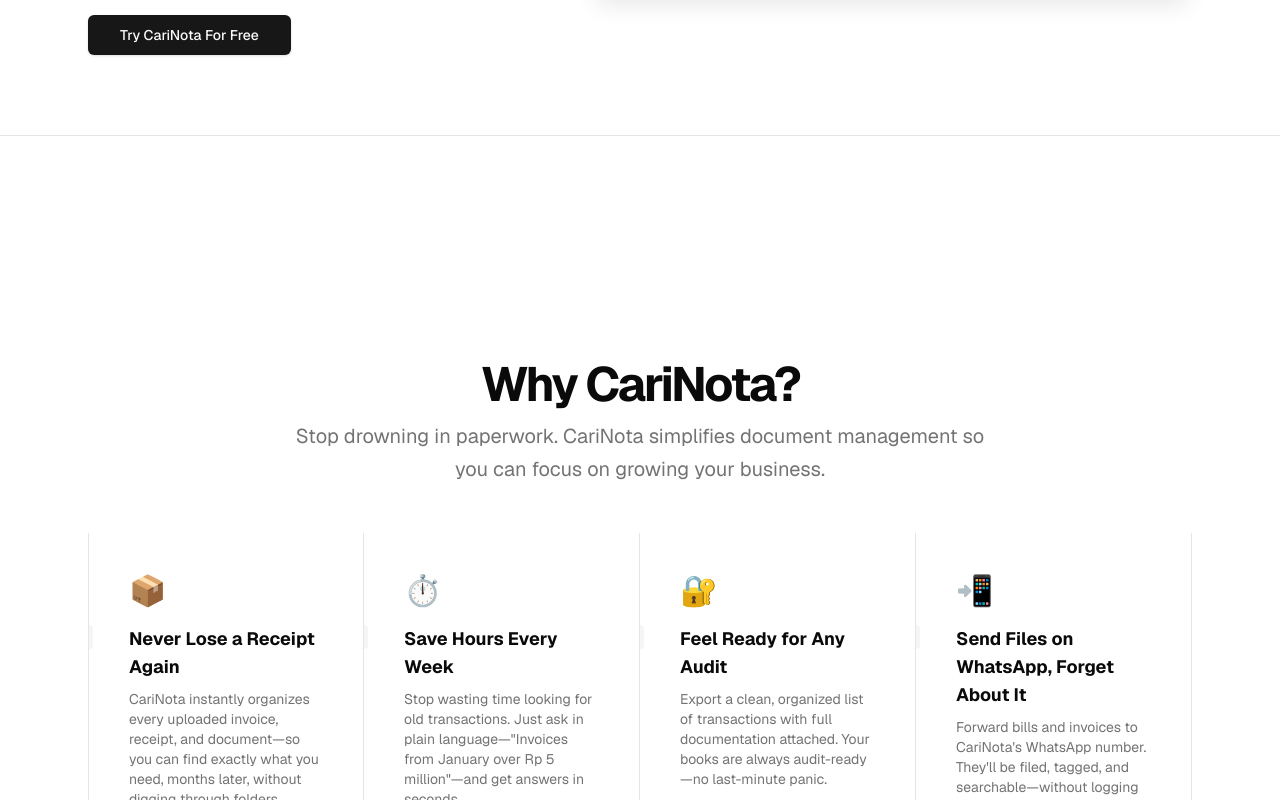
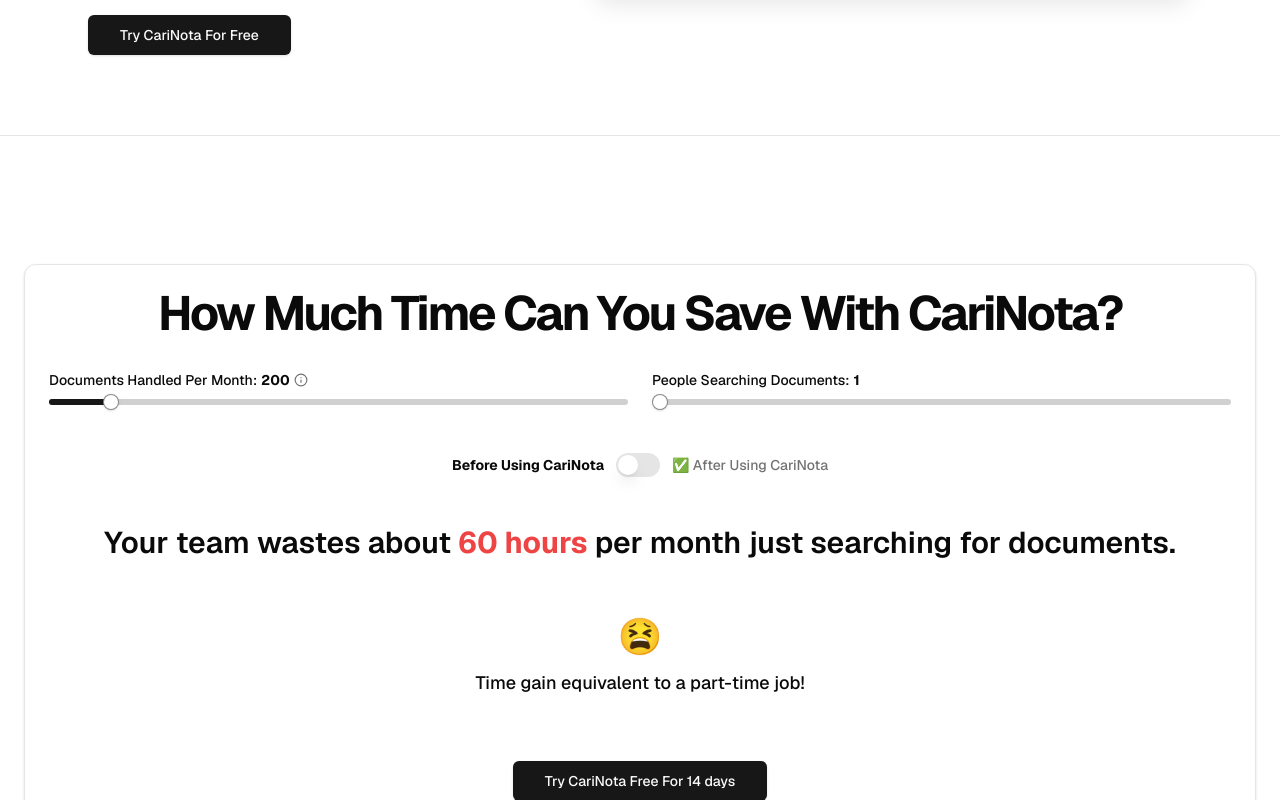
Before and after one commit to vladdani/accountant-app, a Next.js app: page / in a window 1280 px wide. Shown: the part 560-1360 px from the top of the page. Built offline with nearby package versions, Linux system fonts and the light colour scheme; no server answers.

Commit message:
fix(ui): align calculator sliders by matching label heights

```diff
--- a/app/page.tsx
+++ b/app/page.tsx
@@ -32,6 +32,7 @@
 import { Suspense } from "react";
 import PostHogPageView from "@/components/PostHogPageView";
 import { Compare } from "@/components/landing/compare";
+import { TimeSavedEstimator } from "@/components/landing/time-saved-estimator";
 
 /* eslint-disable @typescript-eslint/no-unused-vars */
 
@@ -257,6 +258,7 @@
       <PostHogPageView />
       <main className="flex-1">
         <Hero />
+        <TimeSavedEstimator />
         <WhyCariNota />
         <Compare />
         <div className="flex justify-center w-full">
--- /dev/null
+++ b/components/landing/time-saved-estimator.tsx
@@ -0,0 +1,176 @@
+"use client";
+
+import React, { useState, useMemo } from 'react';
+import { Slider } from "@/components/ui/slider";
+import { Switch } from "@/components/ui/switch";
+import { Label } from "@/components/ui/label";
+import { Button } from "@/components/ui/button";
+import {
+  Tooltip,
+  TooltipContent,
+  TooltipProvider,
+  TooltipTrigger,
+} from "@/components/ui/tooltip";
+import { Card, CardContent, CardHeader, CardTitle } from "@/components/ui/card";
+
+const MINUTES_PER_DOC_BEFORE = 18;
+const MINUTES_PER_DOC_AFTER = 1;
+
+// --- Constants for Slider Limits ---
+const MAX_DOCS = 2000;
+const MAX_TEAM_SIZE = 20;
+
+interface EmojiReaction {
+  emoji: string;
+  caption: string;
+}
+
+function getEmojiReaction(hoursSaved: number): EmojiReaction {
+  if (hoursSaved <= 20) return { emoji: "🙂", caption: "A few coffee breaks saved ☕" };
+  if (hoursSaved <= 50) return { emoji: "😐", caption: "A full week unlocked 🔓" };
+  if (hoursSaved <= 100) return { emoji: "😫", caption: "Time gain equivalent to a part-time job!" };
+  if (hoursSaved <= 150) return { emoji: "😱", caption: "Huge time drain recovered 🚿" };
+  return { emoji: "🤯", caption: "Transformative savings. Let's go!" };
+}
+
+export function TimeSavedEstimator() {
+  const [docsPerMonth, setDocsPerMonth] = useState(200);
+  const [teamSize, setTeamSize] = useState(1);
+  const [isAfterMode, setIsAfterMode] = useState(false);
+
+  const { beforeHours, afterHours, timeSavedHours } = useMemo(() => {
+    const beforeMinutes = docsPerMonth * MINUTES_PER_DOC_BEFORE * teamSize;
+    const afterMinutes = docsPerMonth * MINUTES_PER_DOC_AFTER * teamSize;
+    const before = Math.round(beforeMinutes / 60);
+    const after = Math.round(afterMinutes / 60);
+    const saved = Math.max(0, before - after);
+    return { beforeHours: before, afterHours: after, timeSavedHours: saved };
+  }, [docsPerMonth, teamSize]);
+
+  const { emoji, caption } = useMemo(() => getEmojiReaction(timeSavedHours), [timeSavedHours]);
+
+  // Display values with '+' if max is reached
+  const displayDocs = docsPerMonth >= MAX_DOCS ? `${MAX_DOCS}+` : docsPerMonth;
+  const displayTeamSize = teamSize >= MAX_TEAM_SIZE ? `${MAX_TEAM_SIZE}+` : teamSize;
+
+  return (
+    <section id="calculator" className="w-full py-12 md:py-24 lg:py-32 bg-background">
+      <div className="container mx-auto px-4 md:px-6">
+        <Card>
+          <CardHeader className="text-center">
+            <CardTitle className="text-3xl font-bold tracking-tighter sm:text-4xl md:text-5xl mb-3">
+              How Much Time Can You Save With CariNota?
+            </CardTitle>
+          </CardHeader>
+          <CardContent className="space-y-8">
+            {/* Inputs */}
+            <div className="grid grid-cols-1 md:grid-cols-2 gap-6 md:items-start">
+              <div className="space-y-3">
+                <TooltipProvider>
+                  <Tooltip>
+                    <TooltipTrigger asChild>
+                      <Label htmlFor="docs-slider" className="flex items-center gap-1 cursor-help">
+                        Documents Handled Per Month: <span className="font-bold">{displayDocs}</span>
+                        <svg xmlns="http://www.w3.org/2000/svg" width="14" height="14" viewBox="0 0 24 24" fill="none" stroke="currentColor" strokeWidth="2" strokeLinecap="round" strokeLinejoin="round" className="lucide lucide-info text-muted-foreground"><circle cx="12" cy="12" r="10"/><path d="M12 16v-4"/><path d="M12 8h.01"/></svg>
+                      </Label>
+                    </TooltipTrigger>
+                    <TooltipContent>
+                      <p>Based on Gartner research: 18 minutes to find a doc.</p>
+                    </TooltipContent>
+                  </Tooltip>
+                </TooltipProvider>
+                <Slider
+                  id="docs-slider"
+                  min={10}
+                  max={MAX_DOCS}
+                  step={10}
+                  value={[docsPerMonth]}
+                  onValueChange={(value) => setDocsPerMonth(value[0])}
+                  aria-label="Documents handled per month"
+                />
+              </div>
+              <div className="space-y-3">
+                <Label htmlFor="team-slider" className="flex items-center gap-1">
+                  People Searching Documents: <span className="font-bold">{displayTeamSize}</span>
+                  <svg xmlns="http://www.w3.org/2000/svg" width="14" height="14" viewBox="0 0 24 24" fill="none" stroke="currentColor" strokeWidth="2" strokeLinecap="round" strokeLinejoin="round" className="lucide lucide-info opacity-0">
+                    <circle cx="12" cy="12" r="10"/>
+                    <path d="M12 16v-4"/>
+                    <path d="M12 8h.01"/>
+                  </svg>
+                </Label>
+                <Slider
+                  id="team-slider"
+                  min={1}
+                  max={MAX_TEAM_SIZE}
+                  step={1}
+                  value={[teamSize]}
+                  onValueChange={(value) => setTeamSize(value[0])}
+                  aria-label="People searching documents"
+                />
+              </div>
+            </div>
+
+            {/* Toggle */}
+            <div className="flex items-center justify-center space-x-3 pt-4">
+              <Label htmlFor="mode-switch" className={!isAfterMode ? 'font-bold' : 'text-muted-foreground'}>
+                Before Using CariNota
+              </Label>
+              <Switch
+                id="mode-switch"
+                checked={isAfterMode}
+                onCheckedChange={setIsAfterMode}
+                aria-label="Toggle between before and after CariNota"
+              />
+              <Label htmlFor="mode-switch" className={isAfterMode ? 'font-bold text-primary' : 'text-muted-foreground'}>
+                ✅ After Using CariNota
+              </Label>
+            </div>
+
+            {/* Output & Visualization */}
+            <div className="text-center space-y-4 pt-4">
+              <div className="text-2xl md:text-3xl font-semibold">
+                {isAfterMode ? (
+                  <>
+                    <span>With CariNota, your team could spend just </span>
+                    <span className="text-primary font-bold">{afterHours} hours</span>
+                    <span> searching.</span>
+                  </>
+                ) : (
+                  <>
+                    <span>Your team wastes about </span>
+                    <span className="text-destructive font-bold">{beforeHours} hours</span>
+                    <span> per month just searching for documents.</span>
+                  </>
+                )}
+              </div>
+
+              {/* Conditional "Time Saved" message only in After mode */}
+              {isAfterMode && (
+                <div className="text-xl md:text-2xl text-muted-foreground">
+                  💡 This means <span className="font-bold text-foreground">{timeSavedHours} hours saved</span> — every month.
+                </div>
+              )}
+
+              {/* Removed Progress Bar Section */}
+              {/* Emoji Section */}
+              <div className="pt-6 space-y-3">
+                  <div className="text-4xl pt-4">{emoji}</div>
+                  <div className="text-lg font-medium">{caption}</div>
+              </div>
+            </div>
+
+            {/* CTA */}
+            <div className="text-center pt-8">
+              <Button size="lg" asChild>
+                <a href="/login">
+                  Try CariNota Free For 14 days
+                </a>
+              </Button>
+            </div>
+
+          </CardContent>
+        </Card>
+      </div>
+    </section>
+  );
+}
--- /dev/null
+++ b/components/ui/progress.tsx
@@ -0,0 +1,28 @@
+"use client"
+
+import * as React from "react"
+import * as ProgressPrimitive from "@radix-ui/react-progress"
+
+import { cn } from "@/lib/utils"
+
+const Progress = React.forwardRef<
+  React.ElementRef<typeof ProgressPrimitive.Root>,
+  React.ComponentPropsWithoutRef<typeof ProgressPrimitive.Root>
+>(({ className, value, ...props }, ref) => (
+  <ProgressPrimitive.Root
+    ref={ref}
+    className={cn(
+      "relative h-2 w-full overflow-hidden rounded-full bg-primary/20",
+      className
+    )}
+    {...props}
+  >
+    <ProgressPrimitive.Indicator
+      className="h-full w-full flex-1 bg-primary transition-all"
+      style={{ transform: `translateX(-${100 - (value || 0)}%)` }}
+    />
+  </ProgressPrimitive.Root>
+))
+Progress.displayName = ProgressPrimitive.Root.displayName
+
+export { Progress }
--- /dev/null
+++ b/components/ui/slider.tsx
@@ -0,0 +1,28 @@
+"use client"
+
+import * as React from "react"
+import * as SliderPrimitive from "@radix-ui/react-slider"
+
+import { cn } from "@/lib/utils"
+
+const Slider = React.forwardRef<
+  React.ElementRef<typeof SliderPrimitive.Root>,
+  React.ComponentPropsWithoutRef<typeof SliderPrimitive.Root>
+>(({ className, ...props }, ref) => (
+  <SliderPrimitive.Root
+    ref={ref}
+    className={cn(
+      "relative flex w-full touch-none select-none items-center",
+      className
+    )}
+    {...props}
+  >
+    <SliderPrimitive.Track className="relative h-1.5 w-full grow overflow-hidden rounded-full bg-primary/20">
+      <SliderPrimitive.Range className="absolute h-full bg-primary" />
+    </SliderPrimitive.Track>
+    <SliderPrimitive.Thumb className="block h-4 w-4 rounded-full border border-primary/50 bg-background shadow transition-colors focus-visible:outline-none focus-visible:ring-1 focus-visible:ring-ring disabled:pointer-events-none disabled:opacity-50" />
+  </SliderPrimitive.Root>
+))
+Slider.displayName = SliderPrimitive.Root.displayName
+
+export { Slider }
```
Also changed, not shown: package.json (+5 -3 lines), 2 other files (tests, documents, lock files or other folders).
